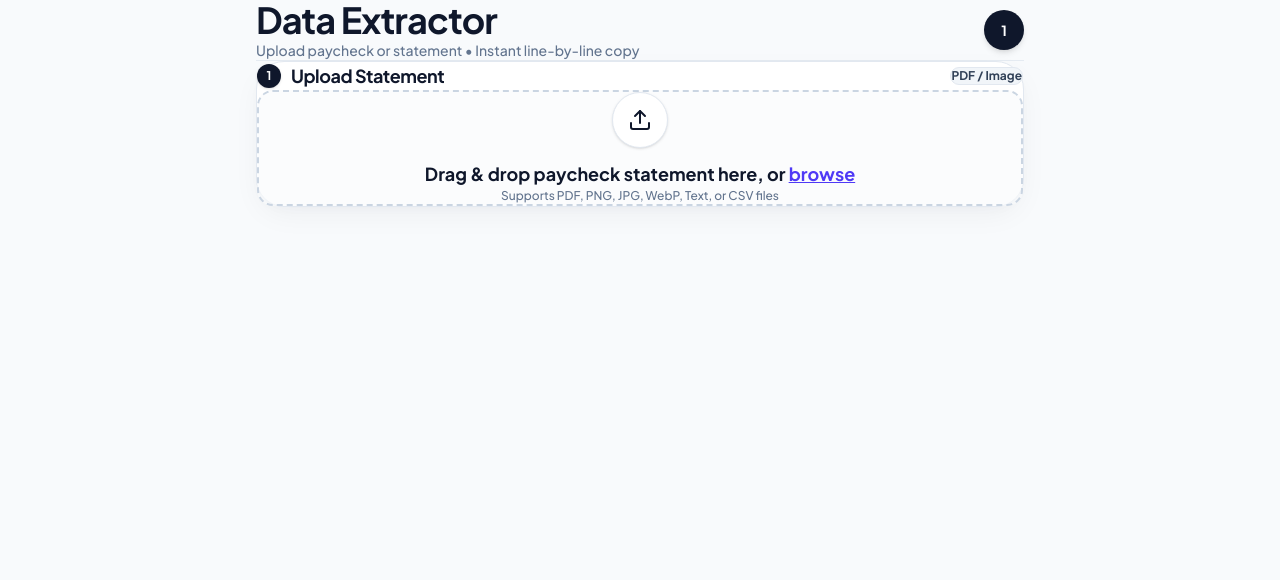
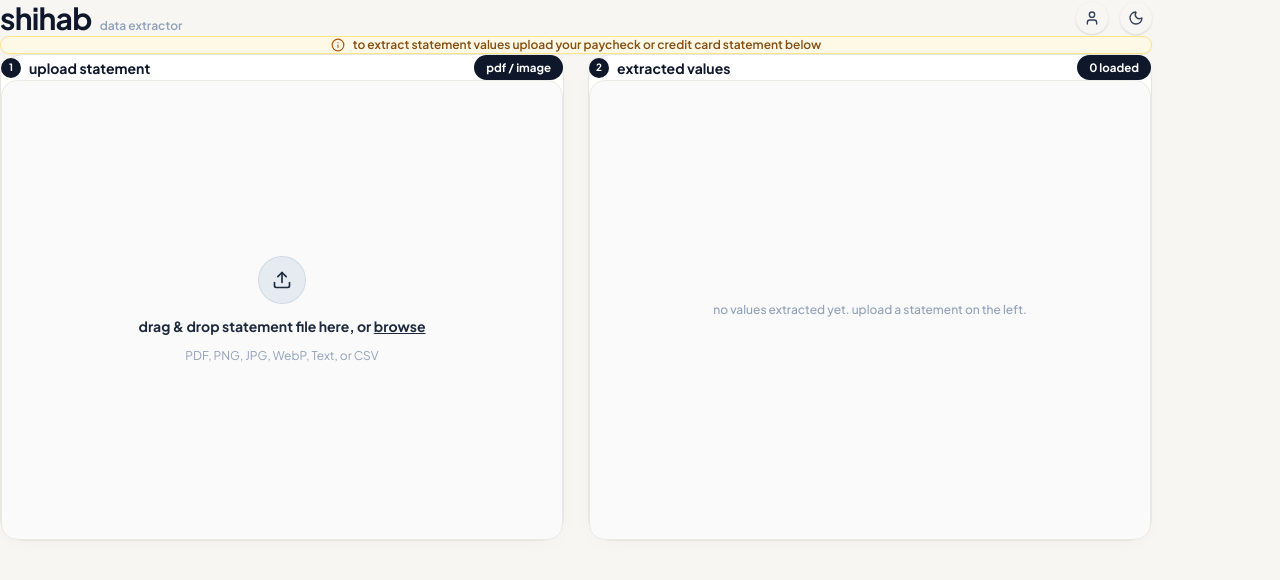
Before and after one commit to shihcb/data-extractor, a React (Vite) app: page / in a window 1280 px wide. Shown: the top 580 px of the page. Built offline with nearby package versions, Linux system fonts and the light colour scheme.

Commit message:
feat: adopt exact multi-panel layout, top bar icons, and alert banner matching reference screenshot

```diff
--- a/src/App.jsx
+++ b/src/App.jsx
@@ -75,13 +75,15 @@ export default function App() {
   };
 
   return (
-    <div className="min-h-screen bg-slate-50 text-slate-900 flex flex-col items-center justify-start py-12 px-4 sm:px-8">
-      <div className="w-full max-w-2xl sm:max-w-3xl mx-auto space-y-8">
+    <div className="min-h-screen bg-[#f7f6f2] text-slate-900 py-6 px-4 sm:px-8">
+      <div className="w-full max-w-6xl mx-auto space-y-4">
 
-        {/* Simple Header */}
+        {/* Top Header & Alert Banner (matching top bar in reference screenshot) */}
         <Header />
 
-        {/* Drag & Drop File Upload */}
+        {/* 2-Column Side-by-Side Panel Grid (matching multi-panel layout in reference screenshot) */}
+        <div className="grid grid-cols-1 lg:grid-cols-2 gap-6 items-stretch">
+          {/* Column 1: Upload Statement Panel */}
           <FileUpload
             onFileUpload={handleFileUpload}
             isProcessing={isProcessing}
@@ -89,7 +91,7 @@ export default function App() {
             onClear={handleClearFile}
           />
 
-        {/* Extracted Values Cards */}
+          {/* Column 2: Extracted Values Panel */}
           {activeDocType === 'paycheck' ? (
             <PaycheckResults
               paycheckData={paycheckData}
@@ -102,6 +104,7 @@ export default function App() {
             />
           )}
         </div>
+      </div>
 
       {/* Floating Toast Notification */}
       <Toast toast={toast} />
--- a/src/components/CardStatementResults.jsx
+++ b/src/components/CardStatementResults.jsx
@@ -5,7 +5,29 @@ import { Copy, Check } from 'lucide-react';
 export default function CardStatementResults({ cardData, onCopyField }) {
   const [copiedTxId, setCopiedTxId] = useState(null);
 
-  if (!cardData) return null;
+  if (!cardData) {
+    return (
+      <div className="reference-panel p-5 flex flex-col h-full">
+        <div className="flex items-center justify-between mb-4 px-1">
+          <div className="flex items-center gap-2">
+            <span className="w-5 h-5 rounded-full bg-slate-900 text-white flex items-center justify-center text-[10px] font-bold">
+              2
+            </span>
+            <span className="font-extrabold text-sm text-slate-900">
+              extracted values
+            </span>
+          </div>
+          <span className="black-pill-badge">
+            0 loaded
+          </span>
+        </div>
+
+        <div className="reference-inset p-8 text-center flex-1 min-h-[380px] sm:min-h-[460px] flex flex-col items-center justify-center text-slate-400 font-medium text-xs">
+          no values extracted yet. upload a statement on the left.
+        </div>
+      </div>
+    );
+  }
 
   const handleCopyTx = (tx) => {
     const textToCopy = `${tx.date} - ${tx.description}: ${tx.amount}`;
@@ -18,22 +40,22 @@ export default function CardStatementResults({ cardData, onCopyField }) {
   };
 
   return (
-    <div className="outer-shape p-6 sm:p-8 animate-fade-in space-y-4">
-      <div className="flex items-center justify-between pb-2 border-b border-slate-100">
-        <div className="flex items-center gap-2.5">
-          <span className="w-6 h-6 rounded-full bg-slate-900 text-white flex items-center justify-center text-xs font-bold shadow-sm">
+    <div className="reference-panel p-5 flex flex-col h-full animate-fade-in">
+      <div className="flex items-center justify-between mb-4 px-1">
+        <div className="flex items-center gap-2">
+          <span className="w-5 h-5 rounded-full bg-slate-900 text-white flex items-center justify-center text-[10px] font-bold">
             2
           </span>
-          <span className="font-extrabold text-base sm:text-lg text-slate-900 tracking-tight">
-            Extracted Values
+          <span className="font-extrabold text-sm text-slate-900">
+            extracted values
           </span>
         </div>
-        <span className="bg-emerald-100 border border-emerald-200 text-emerald-800 text-xs font-extrabold px-3 py-1 rounded-full">
-          Ready to Copy
+        <span className="black-pill-badge">
+          ready to copy
         </span>
       </div>
 
-      <div className="space-y-4 pt-2">
+      <div className="space-y-3 overflow-y-auto flex-1 pr-0.5">
         <CopyableRow
           label="Total Balance Due"
           value={cardData.statementBalance}
@@ -73,26 +95,26 @@ export default function CardStatementResults({ cardData, onCopyField }) {
 
         {/* Itemized Transactions */}
         {cardData.transactions && cardData.transactions.length > 0 && (
-          <div className="pt-4 space-y-3">
-            <div className="text-xs font-extrabold uppercase tracking-wider text-slate-400 px-1">
+          <div className="pt-2 space-y-2">
+            <div className="text-xs font-bold uppercase tracking-wider text-slate-400 px-1">
               Itemized Transactions
             </div>
 
-            <div className="space-y-3">
+            <div className="space-y-2">
               {cardData.transactions.map((tx) => {
                 const isCopied = copiedTxId === tx.id;
                 return (
                   <div
                     key={tx.id}
                     onClick={() => handleCopyTx(tx)}
-                    className="cursor-pointer inset-shape p-5 flex items-center justify-between gap-4 text-sm hover:border-slate-400 transition-all"
+                    className="cursor-pointer reference-inset p-3.5 flex items-center justify-between gap-3 text-xs hover:border-slate-400 transition-all"
                   >
                     <div className="min-w-0 flex-1">
-                      <div className="font-extrabold text-slate-900 text-base truncate">
+                      <div className="font-bold text-slate-900 truncate">
                         <span className="font-mono text-slate-400 mr-2">{tx.date}</span>
                         {tx.description}
                       </div>
-                      <div className="font-mono text-slate-700 font-bold text-base mt-0.5">{tx.amount}</div>
+                      <div className="font-mono text-slate-600 font-bold mt-0.5">{tx.amount}</div>
                     </div>
 
                     <button
@@ -100,8 +122,8 @@ export default function CardStatementResults({ cardData, onCopyField }) {
                       onClick={() => handleCopyTx(tx)}
                       className={`copy-pill-btn shrink-0 ${isCopied ? 'copied' : ''}`}
                     >
-                      {isCopied ? <Check size={14} /> : <Copy size={14} />}
-                      <span>{isCopied ? 'Copied' : 'Copy'}</span>
+                      {isCopied ? <Check size={12} /> : <Copy size={12} />}
+                      <span>{isCopied ? 'copied' : 'copy'}</span>
                     </button>
                   </div>
                 );
--- a/src/components/FileUpload.jsx
+++ b/src/components/FileUpload.jsx
@@ -30,34 +30,34 @@ export default function FileUpload({ onFileUpload, isProcessing, fileName, onCle
   };
 
   return (
-    <div className="outer-shape p-6 sm:p-8">
-      {/* Section Header with badge placed cleanly inside without overlap */}
-      <div className="flex items-center justify-between mb-5">
-        <div className="flex items-center gap-2.5">
-          <span className="w-6 h-6 rounded-full bg-slate-900 text-white flex items-center justify-center text-xs font-bold shadow-sm">
+    <div className="reference-panel p-5 flex flex-col h-full">
+      {/* Panel Header matching Column 1 in screenshot */}
+      <div className="flex items-center justify-between mb-4 px-1">
+        <div className="flex items-center gap-2">
+          <span className="w-5 h-5 rounded-full bg-slate-900 text-white flex items-center justify-center text-[10px] font-bold">
             1
           </span>
-          <span className="font-extrabold text-base sm:text-lg text-slate-900 tracking-tight">
-            Upload Statement
+          <span className="font-extrabold text-sm text-slate-900">
+            upload statement
           </span>
         </div>
-        <span className="bg-slate-100 border border-slate-200 text-slate-700 text-xs font-bold px-3 py-1 rounded-full">
-          PDF / Image
+        <span className="black-pill-badge">
+          pdf / image
         </span>
       </div>
 
-      {/* Spacious Drag and Drop Area */}
+      {/* Tall Inset Container Box (matching tall enter usernames shape in screenshot) */}
       <div
         onDragOver={handleDragOver}
         onDragLeave={handleDragLeave}
         onDrop={handleDrop}
         onClick={() => fileInputRef.current?.click()}
-        className={`border-2 border-dashed rounded-2xl p-8 sm:p-12 text-center cursor-pointer transition-all duration-200 ${
+        className={`reference-inset p-8 text-center cursor-pointer transition-all flex-1 min-h-[380px] sm:min-h-[460px] flex flex-col items-center justify-center ${
           isDragOver
-            ? 'border-indigo-600 bg-indigo-50/60 scale-[1.005]'
+            ? 'border-slate-800 bg-slate-100/80 scale-[1.002]'
             : fileName
-            ? 'border-emerald-400 bg-emerald-50/30'
-            : 'border-slate-300 hover:border-slate-400 bg-slate-50/60 hover:bg-slate-100/50'
+            ? 'border-emerald-300 bg-emerald-50/40'
+            : 'hover:border-slate-300 hover:bg-slate-100/40'
         }`}
       >
         <input
@@ -69,43 +69,36 @@ export default function FileUpload({ onFileUpload, isProcessing, fileName, onCle
         />
 
         {isProcessing ? (
-          <div className="flex flex-col items-center py-6 gap-3">
-            <Loader2 size={32} className="text-slate-900 animate-spin" />
-            <p className="font-bold text-sm text-slate-900">Extracting statement data...</p>
+          <div className="flex flex-col items-center py-4 gap-2">
+            <Loader2 size={28} className="text-slate-900 animate-spin" />
+            <p className="font-bold text-xs text-slate-800">extracting statement data...</p>
           </div>
         ) : fileName ? (
-          <div className="flex items-center justify-center gap-4 py-4">
-            <CheckCircle size={28} className="text-emerald-600 shrink-0" />
-            <div className="text-left min-w-0">
-              <p className="font-extrabold text-base sm:text-lg text-slate-900 truncate max-w-xs sm:max-w-md">
-                {fileName}
-              </p>
-              <p className="text-xs font-semibold text-slate-500 mt-0.5">Click to replace file</p>
+          <div className="flex flex-col items-center justify-center gap-3 py-4">
+            <CheckCircle size={32} className="text-emerald-600 shrink-0" />
+            <div className="text-center">
+              <p className="font-extrabold text-sm text-slate-900 truncate max-w-xs">{fileName}</p>
+              <p className="text-xs text-slate-400 mt-1">click to replace file</p>
             </div>
             <button
               onClick={(e) => {
                 e.stopPropagation();
                 onClear();
               }}
-              className="p-2 text-slate-400 hover:text-rose-600 rounded-full hover:bg-rose-50 transition-colors ml-2"
-              title="Clear file"
+              className="mt-2 text-xs text-slate-400 hover:text-rose-600 flex items-center gap-1 font-semibold"
             >
-              <RefreshCw size={16} />
+              <RefreshCw size={12} /> clear statement
             </button>
           </div>
         ) : (
           <div className="flex flex-col items-center gap-3 py-4">
-            <div className="w-14 h-14 rounded-full bg-white border border-slate-200 shadow-sm flex items-center justify-center text-slate-900 mb-1">
-              <Upload size={24} />
+            <div className="w-12 h-12 rounded-full bg-slate-200/80 border border-slate-300/80 flex items-center justify-center text-slate-800 mb-1">
+              <Upload size={20} />
             </div>
-            <div>
-              <p className="text-base sm:text-lg font-extrabold text-slate-900">
-                Drag & drop paycheck statement here, or <span className="text-indigo-600 underline">browse</span>
-              </p>
-              <p className="text-xs font-medium text-slate-500 mt-1">
-                Supports PDF, PNG, JPG, WebP, Text, or CSV files
-              </p>
-            </div>
+            <p className="text-sm font-bold text-slate-800">
+              drag & drop statement file here, or <span className="underline">browse</span>
+            </p>
+            <p className="text-xs text-slate-400">PDF, PNG, JPG, WebP, Text, or CSV</p>
           </div>
         )}
       </div>
--- a/src/components/Header.jsx
+++ b/src/components/Header.jsx
@@ -1,19 +1,33 @@
 import React from 'react';
+import { User, Moon, Info } from 'lucide-react';
 
 export default function Header() {
   return (
-    <header className="flex items-center justify-between pb-4 border-b border-slate-200/80">
-      <div>
-        <h1 className="text-3xl sm:text-4xl font-extrabold tracking-tight text-slate-900">
-          Data Extractor
-        </h1>
-        <p className="text-xs sm:text-sm font-medium text-slate-500 mt-1">
-          Upload paycheck or statement • Instant line-by-line copy
-        </p>
+    <div className="space-y-4 mb-6">
+      {/* Top Bar: Brand on left, icons on right */}
+      <header className="flex items-center justify-between py-2">
+        <div className="flex items-baseline gap-2">
+          <h1 className="text-2xl sm:text-3xl font-black tracking-tight text-slate-900">
+            shihab
+          </h1>
+          <span className="text-xs font-semibold text-slate-400">data extractor</span>
+        </div>
+
+        <div className="flex items-center gap-3">
+          <button className="w-8 h-8 rounded-full bg-white border border-slate-200/80 shadow-sm flex items-center justify-center text-slate-700 hover:bg-slate-50 transition-colors">
+            <User size={16} />
+          </button>
+          <button className="w-8 h-8 rounded-full bg-white border border-slate-200/80 shadow-sm flex items-center justify-center text-slate-700 hover:bg-slate-50 transition-colors">
+            <Moon size={16} />
+          </button>
+        </div>
+      </header>
+
+      {/* Yellowish Alert Banner (matching screenshot) */}
+      <div className="bg-[#fef9e7] border border-[#fde68a] rounded-xl px-4 py-2.5 flex items-center justify-center gap-2 text-xs font-semibold text-[#854d0e] text-center shadow-xs">
+        <Info size={14} className="shrink-0 text-[#b45309]" />
+        <span>to extract statement values upload your paycheck or credit card statement below</span>
       </div>
-      <div className="w-10 h-10 rounded-full bg-slate-900 text-white flex items-center justify-center font-bold text-sm shadow-md">
-        1
-      </div>
-    </header>
+    </div>
   );
 }
--- a/src/components/PaycheckResults.jsx
+++ b/src/components/PaycheckResults.jsx
@@ -2,27 +2,47 @@ import React from 'react';
 import CopyableRow from './CopyableRow';
 
 export default function PaycheckResults({ paycheckData, onCopyField }) {
-  if (!paycheckData) return null;
+  if (!paycheckData) {
+    return (
+      <div className="reference-panel p-5 flex flex-col h-full">
+        <div className="flex items-center justify-between mb-4 px-1">
+          <div className="flex items-center gap-2">
+            <span className="w-5 h-5 rounded-full bg-slate-900 text-white flex items-center justify-center text-[10px] font-bold">
+              2
+            </span>
+            <span className="font-extrabold text-sm text-slate-900">
+              extracted values
+            </span>
+          </div>
+          <span className="black-pill-badge">
+            0 loaded
+          </span>
+        </div>
+
+        <div className="reference-inset p-8 text-center flex-1 min-h-[380px] sm:min-h-[460px] flex flex-col items-center justify-center text-slate-400 font-medium text-xs">
+          no values extracted yet. upload a statement on the left.
+        </div>
+      </div>
+    );
+  }
 
   return (
-    <div className="outer-shape p-6 sm:p-8 animate-fade-in space-y-4">
-      {/* Clean Header Row */}
-      <div className="flex items-center justify-between pb-2 border-b border-slate-100">
-        <div className="flex items-center gap-2.5">
-          <span className="w-6 h-6 rounded-full bg-slate-900 text-white flex items-center justify-center text-xs font-bold shadow-sm">
+    <div className="reference-panel p-5 flex flex-col h-full animate-fade-in">
+      <div className="flex items-center justify-between mb-4 px-1">
+        <div className="flex items-center gap-2">
+          <span className="w-5 h-5 rounded-full bg-slate-900 text-white flex items-center justify-center text-[10px] font-bold">
             2
           </span>
-          <span className="font-extrabold text-base sm:text-lg text-slate-900 tracking-tight">
-            Extracted Values
+          <span className="font-extrabold text-sm text-slate-900">
+            extracted values
           </span>
         </div>
-        <span className="bg-emerald-100 border border-emerald-200 text-emerald-800 text-xs font-extrabold px-3 py-1 rounded-full">
-          Ready to Copy
+        <span className="black-pill-badge">
+          ready to copy
         </span>
       </div>
 
-      {/* Field Cards spaced cleanly */}
-      <div className="space-y-4 pt-2">
+      <div className="space-y-3 overflow-y-auto flex-1 pr-0.5">
         <CopyableRow
           label="Net Take-Home Pay"
           value={paycheckData.netPay}
--- a/src/index.css
+++ b/src/index.css
@@ -5,12 +5,14 @@
   --font-body: 'Plus Jakarta Sans', -apple-system, BlinkMacSystemFont, sans-serif;
   --font-mono: 'JetBrains Mono', monospace;
 
-  --bg-main: #f8fafc;
+  --bg-main: #f7f6f2;
   --bg-card: #ffffff;
-  --bg-inset: #f1f5f9;
+  --bg-inset: #fafafd;
+  --bg-banner: #fef9e7;
 
-  --border-card: #e2e8f0;
-  --border-inset: #cbd5e1;
+  --border-card: #e6e5e0;
+  --border-inset: #eaeae5;
+  --border-banner: #fde68a;
 
   --text-dark: #0f172a;
   --text-muted: #64748b;
@@ -27,7 +29,7 @@ body {
   color: var(--text-dark);
   font-family: var(--font-body);
   min-height: 100vh;
-  line-height: 1.6;
+  line-height: 1.5;
   -webkit-font-smoothing: antialiased;
 }
 
@@ -38,49 +40,49 @@ button {
   background: none;
 }
 
-/* Roomy Outer Card */
-.outer-shape {
+/* Reference Screenshot Outer Panel Card */
+.reference-panel {
   background: #ffffff;
   border: 1px solid var(--border-card);
-  border-radius: 28px;
-  box-shadow: 0 10px 30px -4px rgba(15, 23, 42, 0.05), 0 4px 12px -2px rgba(15, 23, 42, 0.02);
+  border-radius: 24px;
+  box-shadow: 0 4px 16px -2px rgba(0, 0, 0, 0.03);
 }
 
-/* Inset Container Box for Individual Field Cards */
-.inset-shape {
-  background: #ffffff;
-  border: 1.5px solid #e2e8f0;
-  border-radius: 20px;
-  box-shadow: 0 2px 8px rgba(15, 23, 42, 0.03);
-  transition: all 0.2s cubic-bezier(0.16, 1, 0.3, 1);
+/* Inset Container Box (matching the tall enter usernames boxes in reference image) */
+.reference-inset {
+  background: #fafafa;
+  border: 1px solid var(--border-inset);
+  border-radius: 16px;
 }
 
-.inset-shape:hover {
-  border-color: #94a3b8;
-  box-shadow: 0 6px 20px -2px rgba(15, 23, 42, 0.08);
-  transform: translateY(-2px);
+/* Black Pill Badge */
+.black-pill-badge {
+  background: #0f172a;
+  color: #ffffff;
+  font-size: 0.72rem;
+  font-weight: 700;
+  padding: 4px 12px;
+  border-radius: 9999px;
 }
 
-/* Large Comfortable Copy Button Pill */
+/* Copy Button Pill */
 .copy-pill-btn {
   display: inline-flex;
   align-items: center;
-  gap: 8px;
+  gap: 6px;
   background: #0f172a;
   color: #ffffff;
-  padding: 10px 22px;
+  padding: 6px 16px;
   border-radius: 9999px;
-  font-size: 0.85rem;
+  font-size: 0.78rem;
   font-weight: 700;
-  letter-spacing: 0.01em;
   transition: all 0.15s ease;
   white-space: nowrap;
 }
 
 .copy-pill-btn:hover {
-  background: #1e293b;
-  box-shadow: 0 4px 14px rgba(15, 23, 42, 0.25);
-  transform: scale(1.03);
+  background: #334155;
+  transform: translateY(-1px);
 }
 
 .copy-pill-btn:active {
@@ -90,15 +92,14 @@ button {
 .copy-pill-btn.copied {
   background: #059669;
   color: #ffffff;
-  box-shadow: 0 4px 14px rgba(5, 150, 105, 0.3);
 }
 
 /* Animation */
 @keyframes fadeIn {
-  from { opacity: 0; transform: translateY(6px); }
+  from { opacity: 0; transform: translateY(4px); }
   to { opacity: 1; transform: translateY(0); }
 }
 
 .animate-fade-in {
-  animation: fadeIn 0.3s cubic-bezier(0.16, 1, 0.3, 1) forwards;
+  animation: fadeIn 0.25s ease-out forwards;
 }
```
Also changed, not shown: src/components/CopyableRow.jsx (+8 -8 lines). Lines whose indentation alone changed are shown as unchanged.
